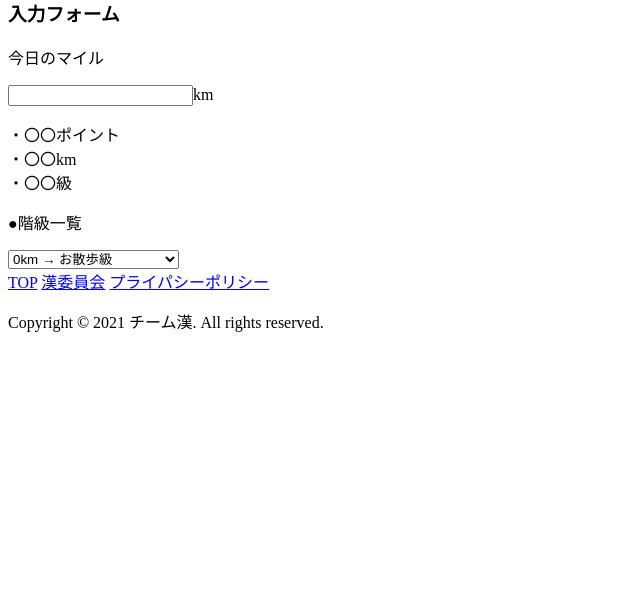
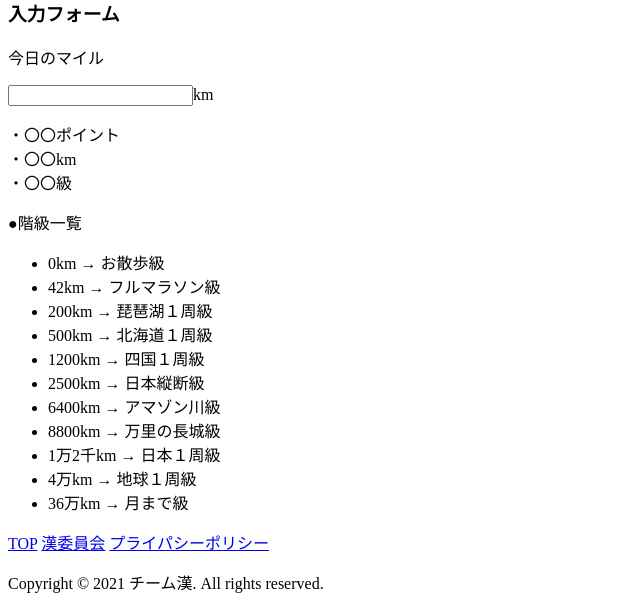
Before and after one commit to sss-sr2021/GUYS, a PHP site: page /myPage.php in a window 1280 px wide. Shown: the part 506-1116 px from the top of the page, without its empty margins (0-640 px from the left). Before the commit the page ends 838 px from the top, so only its background shows below. Run offline with PHP 8.4, Linux system fonts and the light colour scheme; some libraries are stand-ins or nearby versions.

Commit message:
myPage.php セレクトリスト→リスト

```diff
--- a/www/Pages/myPage.php
+++ b/www/Pages/myPage.php
@@ -1,11 +1,11 @@
 <?php
 /*
- * login.php :マイページ画面
+ * myPage.php :マイページ画面
  *
  * Author:伊藤明洋
  * Version :0.0.1
  * create :2021.05.20
- * Update :2021.05.20 伊藤
+ * Update :2021.05.20 花岡
  *
  *
 */
@@ -40,19 +40,19 @@ include('./commonParts/header.php');
                         ・〇〇km<br />
                         ・〇〇級
                     <p>●階級一覧</p>
-                        <select name='rank'>
-                            <option value='1'>0km → お散歩級</option>
-                            <option value='2'>42km → フルマラソン級</option>
-                            <option value='3'>200km → 琵琶湖１周級</option>
-                            <option value='4'>500km → 北海道１周級</option>
-                            <option value='5'>1200km → 四国１周級</option>
-                            <option value='6'>2500km → 日本縦断級</option>
-                            <option value='7'>6400km → アマゾン川級</option>
-                            <option value='8'>8800km → 万里の長城級</option>
-                            <option value='9'>1万2千km → 日本１周級</option>
-                            <option value='10'>4万km → 地球１周級</option>
-                            <option value='11'>36万km → 月まで級</option>
-                        </select>
+                        <ul name='rank'>
+                            <li>0km → お散歩級</li>
+                            <li>42km → フルマラソン級</li>
+                            <li>200km → 琵琶湖１周級</li>
+                            <li>500km → 北海道１周級</li>
+                            <li>1200km → 四国１周級</li>
+                            <li>2500km → 日本縦断級</li>
+                            <li>6400km → アマゾン川級</li>
+                            <li>8800km → 万里の長城級</li>
+                            <li>1万2千km → 日本１周級</li>
+                            <li>4万km → 地球１周級</li>
+                            <li>36万km → 月まで級</li>
+                        </ul>
                 </div>
          </main>
      </div>
```
